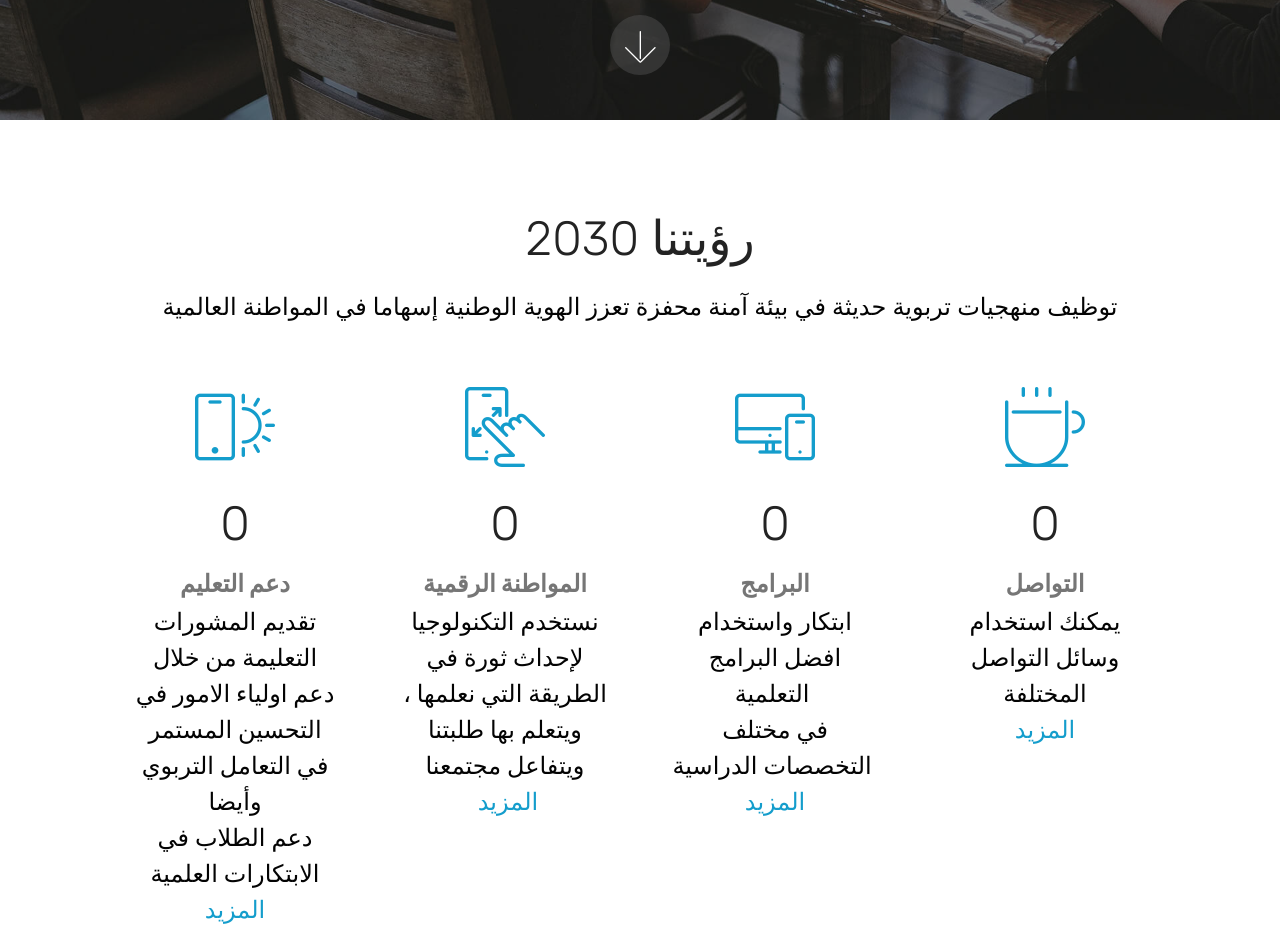
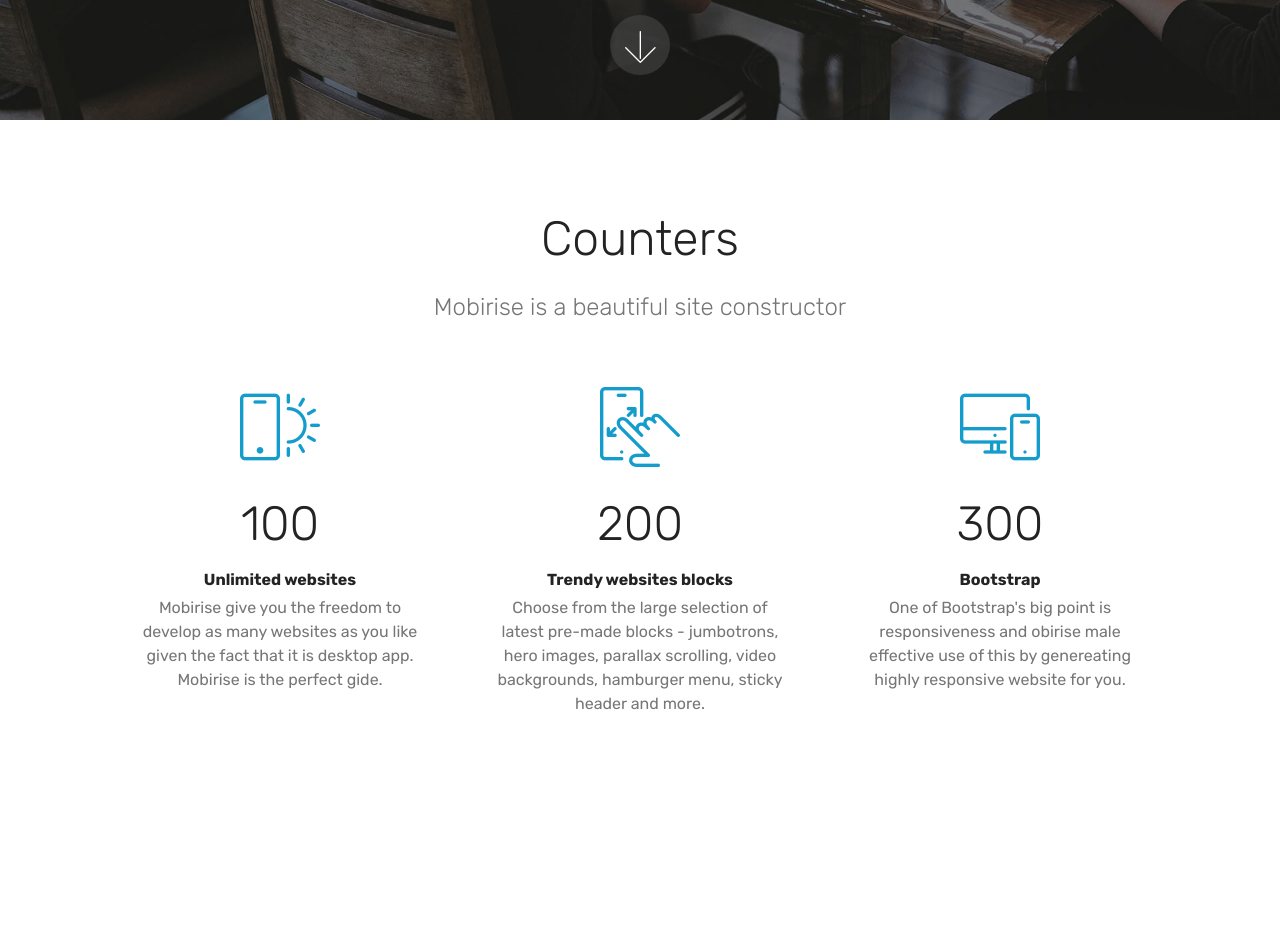
Before and after one commit to ghanem111/ghanem111.github.io, a plain HTML site: page index.html in a window 1280 px wide. Shown: the part 680-1611 px from the top of the page. Drawn offline with Linux system fonts and the light colour scheme; files whose address does not match are found by name.

Commit message:
create github pages

```diff
--- a/assets/mobirise/css/mbr-additional.css
+++ b/assets/mobirise/css/mbr-additional.css
@@ -1400,6 +1400,31 @@ body {
 .cid-rlkpanCYhv .mbr-section-btn {
   text-align: left;
 }
+.cid-rlnp3ftcAS {
+  padding-top: 90px;
+  padding-bottom: 90px;
+  background-color: #ffffff;
+}
+.cid-rlnp3ftcAS h3 {
+  text-align: center;
+}
+.cid-rlnp3ftcAS .mbr-section-subtitle {
+  color: #767676;
+  font-weight: 300;
+}
+.cid-rlnp3ftcAS .mbr-content-text {
+  color: #767676;
+}
+.cid-rlnp3ftcAS .panel-item {
+  background: #ffffff;
+}
+.cid-rlnp3ftcAS .card {
+  word-wrap: break-word;
+}
+.cid-rlnp3ftcAS .mbr-iconfont {
+  font-size: 80px;
+  color: #149dcc;
+}
 .cid-rlkpXByeF0 {
   padding-top: 90px;
   padding-bottom: 90px;
--- a/index.html
+++ b/index.html
@@ -50,7 +50,89 @@
     </div>
 </section>
 
-<section class="engine"><a href="https://mobirise.info/h">create a web page for free</a></section><section class="counters1 counters cid-rlkpXByeF0" id="counters1-g">
+<section class="engine"><a href="https://mobirise.info/p">site templates free download</a></section><section class="counters1 counters cid-rlnp3ftcAS" id="counters1-p">
+
+
+
+
+
+    <div class="container">
+        <h2 class="mbr-section-title pb-3 align-center mbr-fonts-style display-2">
+            Counters
+        </h2>
+        <h3 class="mbr-section-subtitle mbr-fonts-style display-5">
+            Mobirise is a beautiful site constructor
+        </h3>
+
+        <div class="container pt-4 mt-2">
+            <div class="media-container-row">
+                <div class="card p-3 align-center col-12 col-md-6 col-lg-4">
+                    <div class="panel-item p-3">
+                        <div class="card-img pb-3">
+                            <span class="mbri-mobirise mbr-iconfont"></span>
+                        </div>
+
+                        <div class="card-text">
+                            <h3 class="count pt-3 pb-3 mbr-fonts-style display-2">
+                                  100
+                            </h3>
+                            <h4 class="mbr-content-title mbr-bold mbr-fonts-style display-7">
+                                Unlimited websites
+                            </h4>
+                            <p class="mbr-content-text mbr-fonts-style display-7">
+                                Mobirise give you the freedom to develop as many websites as you like given the fact that it is desktop app. Mobirise is the perfect gide.
+                            </p>
+                        </div>
+                    </div>
+                </div>
+
+
+                <div class="card p-3 align-center col-12 col-md-6 col-lg-4">
+                    <div class="panel-item p-3">
+                        <div class="card-img pb-3">
+                            <span class="mbri-touch-swipe mbr-iconfont"></span>
+                        </div>
+                        <div class="card-text">
+                            <h3 class="count pt-3 pb-3 mbr-fonts-style display-2">
+                                  200
+                            </h3>
+                            <h4 class="mbr-content-title mbr-bold mbr-fonts-style display-7">
+                                Trendy websites blocks
+                            </h4>
+                            <p class="mbr-content-text mbr-fonts-style display-7">
+                                    Choose from the large selection of latest pre-made blocks - jumbotrons, hero images, parallax scrolling, video backgrounds, hamburger menu, sticky header and more.
+                            </p>
+                        </div>
+                    </div>
+                </div>
+
+                <div class="card p-3 align-center col-12 col-md-6 col-lg-4">
+                    <div class="panel-item p-3">
+                        <div class="card-img pb-3">
+                            <span class="mbri-responsive mbr-iconfont"></span>
+                        </div>
+                        <div class="card-text">
+                            <h3 class="count pt-3 pb-3 mbr-fonts-style display-2">
+                                  300
+                            </h3>
+                            <h4 class="mbr-content-title mbr-bold mbr-fonts-style display-7">
+                                Bootstrap
+                            </h4>
+                            <p class="mbr-content-text mbr-fonts-style display-7">
+                                    One of Bootstrap's big point is responsiveness and obirise male effective use of this by genereating highly responsive website for you.
+                            </p>
+                        </div>
+                    </div>
+                </div>
+
+
+
+            </div>
+        </div>
+   </div>
+</section>
+
+<section class="counters1 counters cid-rlkpXByeF0" id="counters1-g">
 
 
 
@@ -69,7 +151,7 @@
                         </div>
 
                         <div class="card-text">
-                            <h3 class="count pt-3 pb-3 mbr-fonts-style display-2"><br></h3>
+                            <h3 class="count pt-3 pb-3 mbr-fonts-style display-2"></h3>
                             <h4 class="mbr-content-title mbr-bold mbr-fonts-style display-5">دعم التعليم</h4>
                             <p class="mbr-content-text mbr-fonts-style display-5">
                                 تقديم المشورات التعليمة من خلال دعم اولياء الامور في التحسين المستمر في التعامل التربوي وأيضا<br>دعم الطلاب في الابتكارات العلمية<br><a href="index.html#header1-n">المزيد</a></p>
@@ -98,7 +180,7 @@
                             <span class="mbri-responsive mbr-iconfont"></span>
                         </div>
                         <div class="card-text">
-                            <h3 class="count pt-3 pb-3 mbr-fonts-style display-2"><br></h3>
+                            <h3 class="count pt-3 pb-3 mbr-fonts-style display-2"></h3>
                             <h4 class="mbr-content-title mbr-bold mbr-fonts-style display-5">البرامج</h4>
                             <p class="mbr-content-text mbr-fonts-style display-5">
                                     ابتكار واستخدام افضل البرامج التعلمية&nbsp;<br>في مختلف التخصصات الدراسية&nbsp;<br><a href="index.html#header6-o">المزيد</a></p>
@@ -143,7 +225,7 @@
                 <div class="form-container">
                     <div class="media-container-column" data-form-type="formoid">
                         <!---Formbuilder Form--->
-                        <form action="https://mobirise.com/" method="POST" class="mbr-form form-with-styler" data-form-title="Mobirise Form"><input type="hidden" name="email" data-form-email="true" value="nxElccu7rDcvv0LlfXVeUR3+8cCenDMNyhVEkH6/m44PL6dTHVlnmN+VigxBuP8E4tSa4wjlTlUalomCN4Pmqcg0IHwhjBtwKJ4+24bcpX9wPU/WFbjO7Ce6Ha+a2ENA">
+                        <form action="https://mobirise.com/" method="POST" class="mbr-form form-with-styler" data-form-title="Mobirise Form"><input type="hidden" name="email" data-form-email="true" value="HfxjUxzwcVrdiAqV3bm3HsSWZWPXXCkkxMRHRcYBkMj+M9ghAOolL0LlYadE5uyCKc2AdR1N7+XMoDx/Mk/znMBykIQyQHPavfnMbWQZjhlgmcciG2zL0zQeHkLcWjfE">
                             <div class="row">
                                 <div hidden="hidden" data-form-alert="" class="alert alert-success col-12">Thanks for filling out the form!</div>
                                 <div hidden="hidden" data-form-alert-danger="" class="alert alert-danger col-12">
```
Also changed, not shown: 1 other file.
